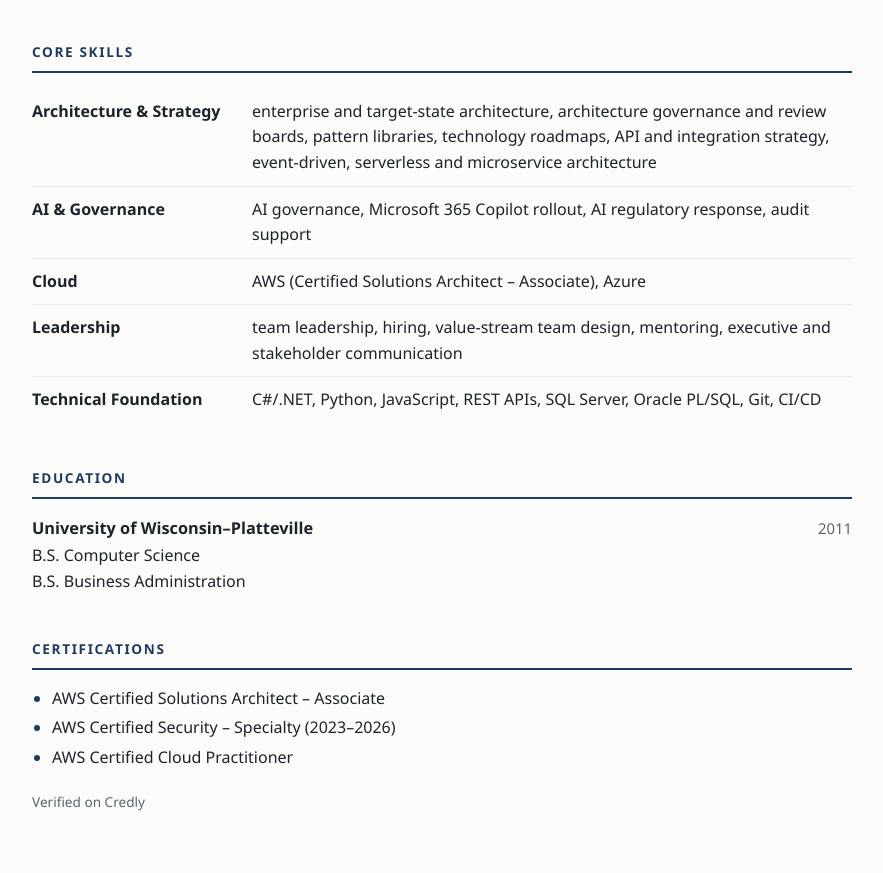
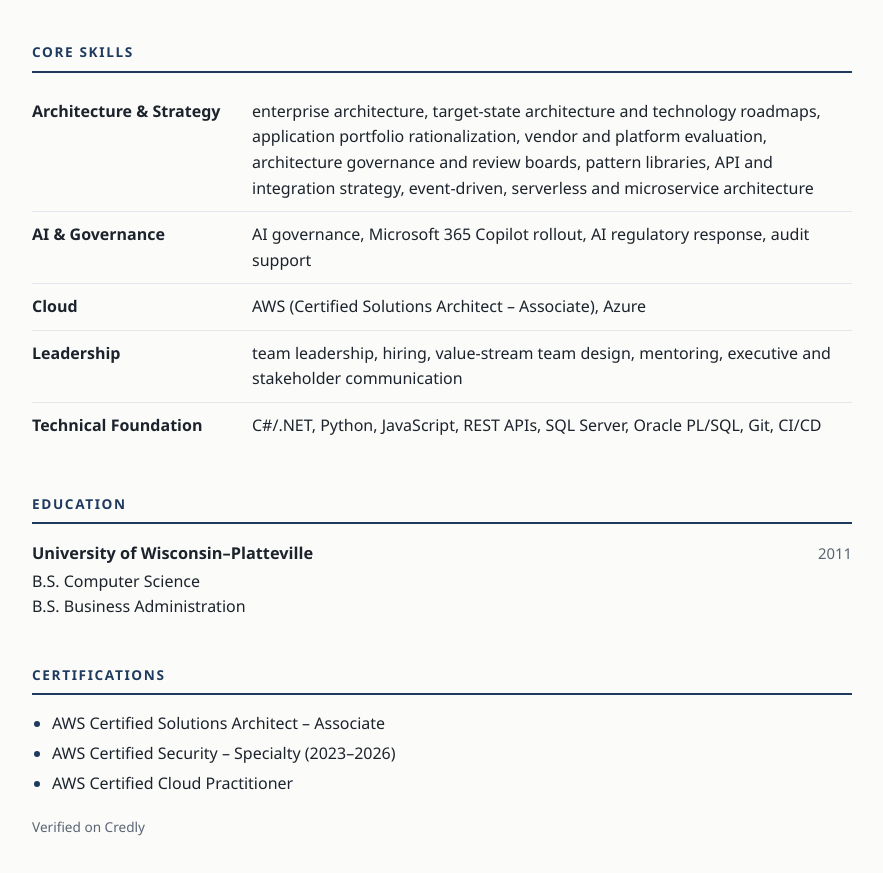
Before and after one commit to garrett-eaton/resume-site, a plain HTML site: page index.html in a window 1280 px wide. Shown: the part 1838-2711 px from the top of the page, without its empty margins (198-1081 px from the left). Drawn offline with Linux system fonts and the light colour scheme; a script that the page names is missing.

Commit message:
Deploy 2026-11-18

```diff
--- a/index.html
+++ b/index.html
@@ -134,7 +134,7 @@
       <dl class="skills">
         <div class="skill-row">
           <dt>Architecture &amp; Strategy</dt>
-          <dd>enterprise and target-state architecture, architecture governance and review boards, pattern libraries, technology roadmaps, API and integration strategy, event-driven, serverless and microservice architecture</dd>
+          <dd>enterprise architecture, target-state architecture and technology roadmaps, application portfolio rationalization, vendor and platform evaluation, architecture governance and review boards, pattern libraries, API and integration strategy, event-driven, serverless and microservice architecture</dd>
         </div>
         <div class="skill-row">
           <dt>AI &amp; Governance</dt>
```
Also changed, not shown: 2 other files.
